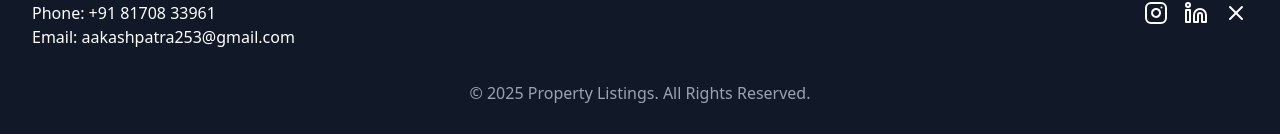
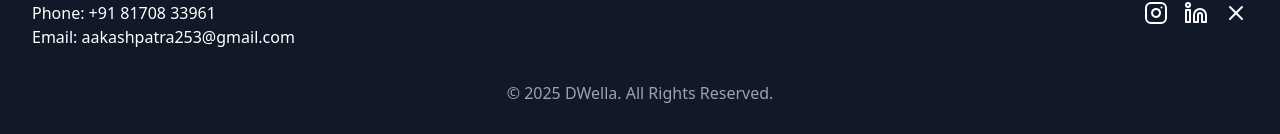
Before and after one commit to AAKASHEE/TENNANT_ALLOCATION, a React (Vite) app: page / in a window 1280 px wide. Shown: the part 1175-1309 px from the top of the page. Built offline with nearby package versions, Linux system fonts and the light colour scheme.

Commit message:
fixed some bugs

```diff
--- a/src/App.tsx
+++ b/src/App.tsx
@@ -593,20 +593,20 @@ const Footer = () => {
           <div>
             <h3 className="text-xl font-bold">Follow Us</h3>
             <div className="flex space-x-4">
-              <a href="https://www.instagram.com" target="_blank" rel="noopener noreferrer">
+              <a href="https://www.instagram.com/aakaas.he" target="_blank" rel="noopener noreferrer">
                 <Instagram className="text-white h-6 w-6" />
               </a>
-              <a href="https://www.linkedin.com" target="_blank" rel="noopener noreferrer">
+              <a href="https://www.linkedin.com/in/aakashee/" target="_blank" rel="noopener noreferrer">
                 <Linkedin className="text-white h-6 w-6" />
               </a>
-              <a href="https://www.x.com" target="_blank" rel="noopener noreferrer">
+              <a href="https://x.com/AAKASHEEX" target="_blank" rel="noopener noreferrer">
                 <X className="text-white h-6 w-6" />
               </a>
             </div>
           </div>
         </div>
         <div className="mt-8 text-center text-gray-400">
-          &copy; 2025 Property Listings. All Rights Reserved.
+          &copy; 2025 DWella. All Rights Reserved.
         </div>
       </div>
     </footer>
```
